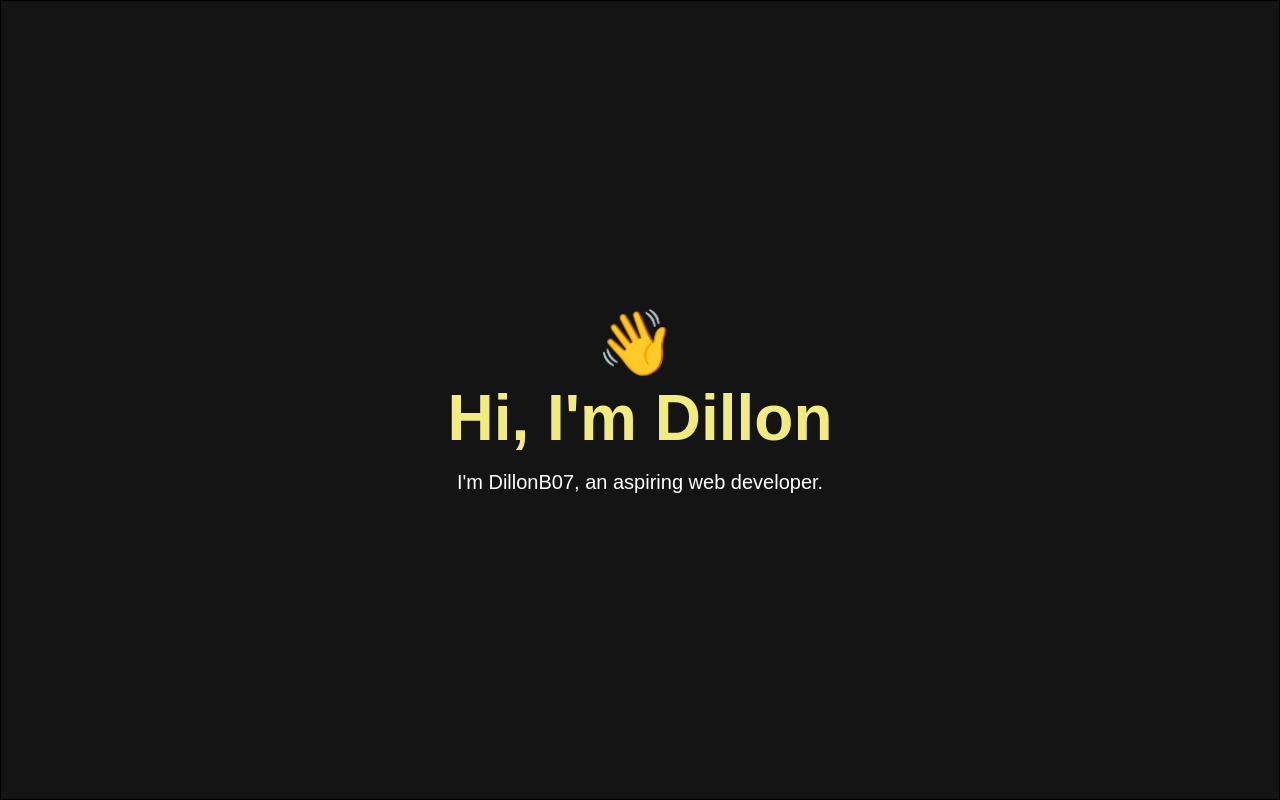
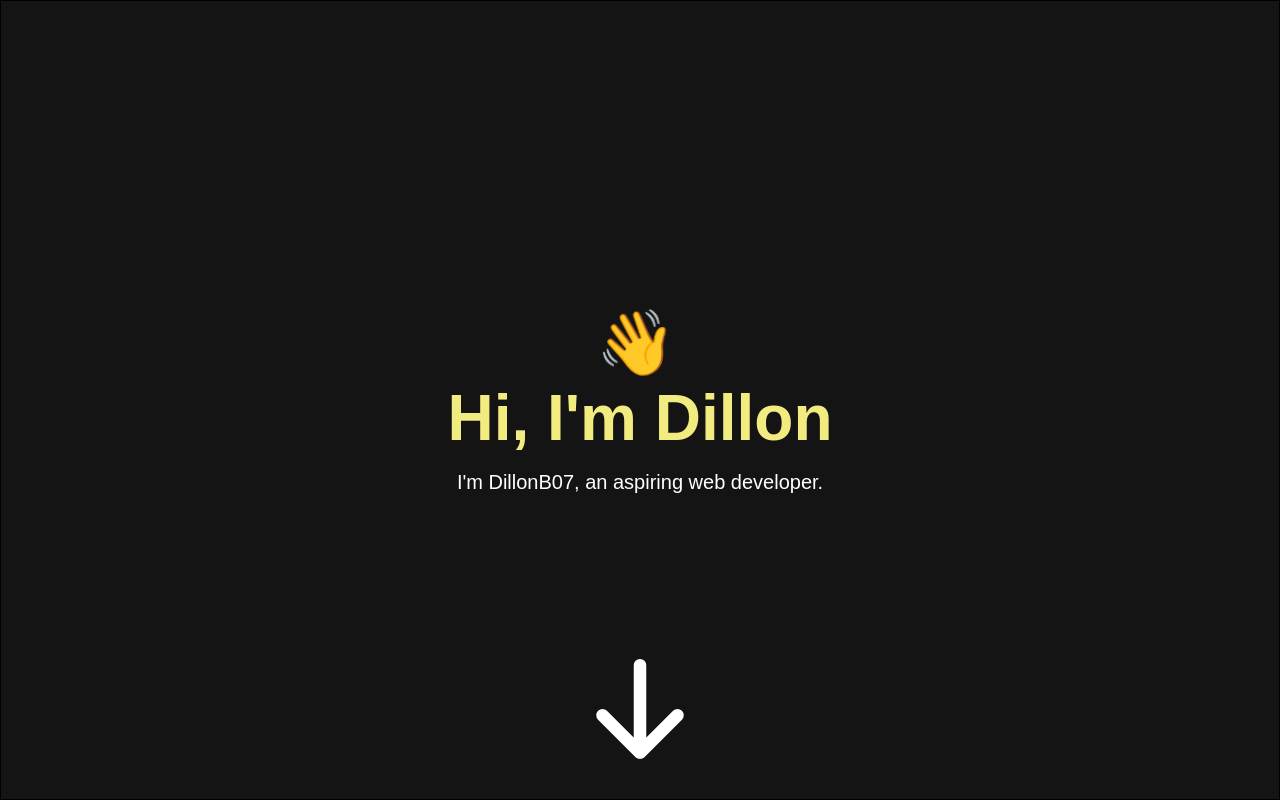
Before and after one commit to DillonB07/Studio-2023, a website built with Vite: page index.html in a window 1280 px wide. Built offline with nearby package versions, Linux system fonts and the light colour scheme; a web font is replaced by a local one.

Commit message:
Add arrow + basic css

```diff
--- a/index.html
+++ b/index.html
@@ -40,6 +40,7 @@
 				<span class="wave">👋</span>
 				<h1>Hi, I'm Dillon</h1>
 				<p>I'm DillonB07, an aspiring web developer.</p>
+				<img src="arrow-down.svg" class="scroll-arrow" />
 			</section>
 			<section id="new-projects">
 				<h2>Projects</h2>
--- a/style.css
+++ b/style.css
@@ -380,3 +380,12 @@ a:focus {
 .contact-icon:focus-visible {
 	outline: solid 1px #f2ec80;
 }
+
+
+.scroll-arrow {
+	width: 150px;
+	height: 150px;
+	bottom: 2vh;
+	position: fixed;
+	z-index: -1;
+}
```
Also changed, not shown: arrow-down.svg (added), script.js (line endings or trailing spaces).
